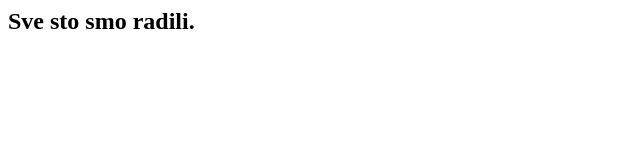
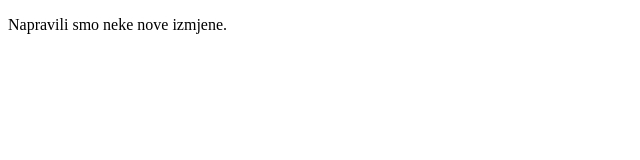
Before and after one commit to Tonka64/vjezbanje_kuci.html, a plain HTML site: page index.html in a window 1280 px wide. Shown: the whole page, without its empty margins (0-640 px from the left). Drawn offline with Linux system fonts and the light colour scheme.

Commit message:
Nove izmjene

```diff
--- a/index.html
+++ b/index.html
@@ -1,8 +1,12 @@
-<! DOCTYPE html>
-<html>
- <head>
- </head>
-  <body>
-    <h2>Sve sto smo radili.</h2>
-  </body>
+<!DOCTYPE html>
+<html lang="en">
+<head>
+  <meta charset="UTF-8">
+  <meta http-equiv="X-UA-Compatible" content="IE=edge">
+  <meta name="viewport" content="width=device-width, initial-scale=1.0">
+  <title>Document</title>
+</head>
+<body>
+  <p>Napravili smo neke nove izmjene.</p>
+</body>
 </html>
```
